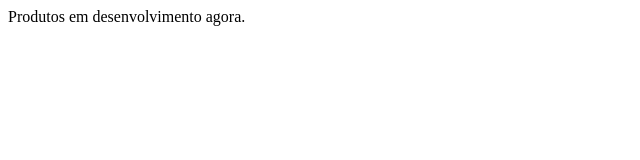
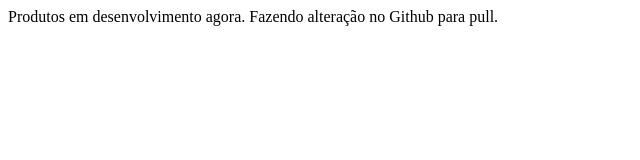
Before and after one commit to Jowtrumundu/gama-no-github, a plain HTML site: page lista-produtos.html in a window 1280 px wide. Shown: the whole page, without its empty margins (0-640 px from the left). Drawn offline with Linux system fonts and the light colour scheme.

Commit message:
Update lista-produtos.html

```diff
--- a/lista-produtos.html
+++ b/lista-produtos.html
@@ -8,5 +8,6 @@
 </head>
 <body>
     Produtos em desenvolvimento agora.
+    Fazendo alteração no Github para pull.
 </body>
 </html>
```
